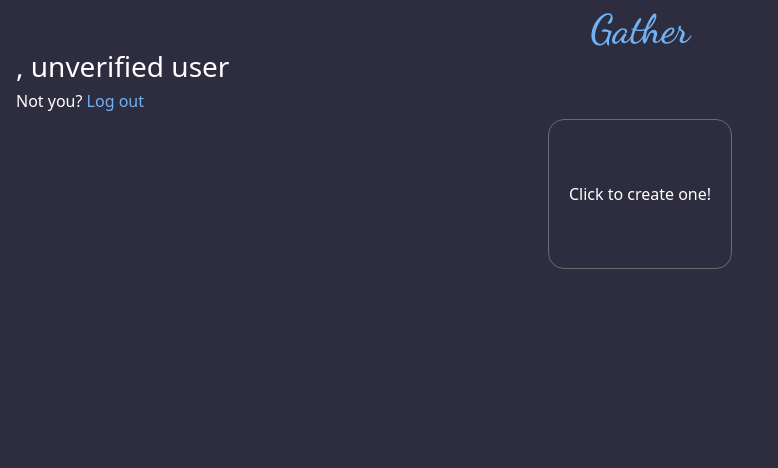
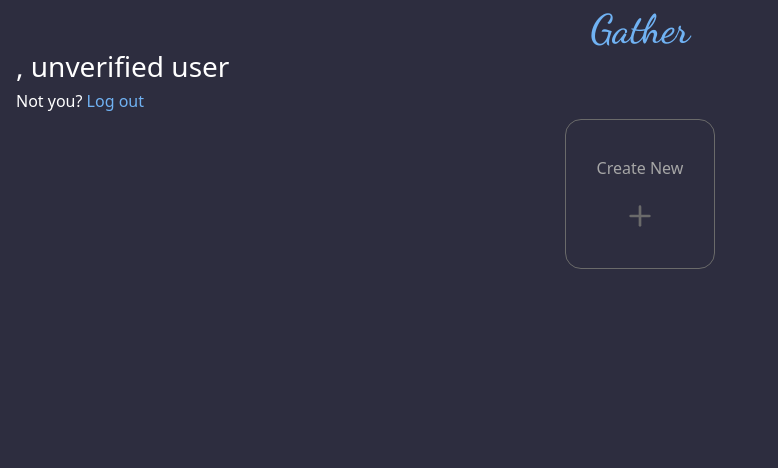
Before and after one commit to Szazlo/Gather-CS50, a Flask app: page /dashboard in a window 1280 px wide. Shown: the top 468 px of the page, without its empty margins (0-778 px from the left). Run offline with Flask 2, Linux system fonts and the light colour scheme; a user stored in the database is signed in; some libraries are stand-ins or nearby versions.

Commit message:
dashbored beta

```diff
--- a/src/static/stylesheet.css
+++ b/src/static/stylesheet.css
@@ -172,17 +172,36 @@ input {
   padding : 20px 20px;
 }
 
+.meeting_box:hover {
+  transform: scale(1.1);
+  color: var(--brandcolour);
+}
+
+.meeting_box:hover p {
+  color: var(--brandcolour);
+}
+
+.meeting_box:hover #plus {
+  fill: var(--brandcolour);
+}
+
+.meeting_box p {
+  color: #a6a6a6;
+  margin-bottom: 0;
+}
+
 .meeting_box {
   display: flex;
   flex-direction: column;
   align-items: center;
   justify-content: center;
-  width: auto;
+  width: 150px;
   height: 150px;
   background-color: transparent;
   color: white;
   border-radius: 1em;
   border: 1px solid #6A6A6A;
+  transition: .5s;
 }
 
 /* For the meeting creation page */
--- a/src/templates/dashboard.html
+++ b/src/templates/dashboard.html
@@ -46,7 +46,8 @@
         {% endif %}
         <a href="/createMeeting">
         <div class="meeting_box">
-            <p class="dash-p">Click to create one!</p>
+            <p>Create New</p>
+            <p class="dash-p" style="padding-bottom: 0;"><svg id = "plus" xmlns="http://www.w3.org/2000/svg" width="32" height="32" viewBox="0 0 24 24" fill="none" stroke="#6a6a6a" stroke-width="2" stroke-linecap="round" stroke-linejoin="round" class="feather feather-plus"><line x1="12" y1="5" x2="12" y2="19"></line><line x1="5" y1="12" x2="19" y2="12"></line></svg></p>
         </div>
         </a>
         <br>
```
Also changed, not shown: 1 other file.
